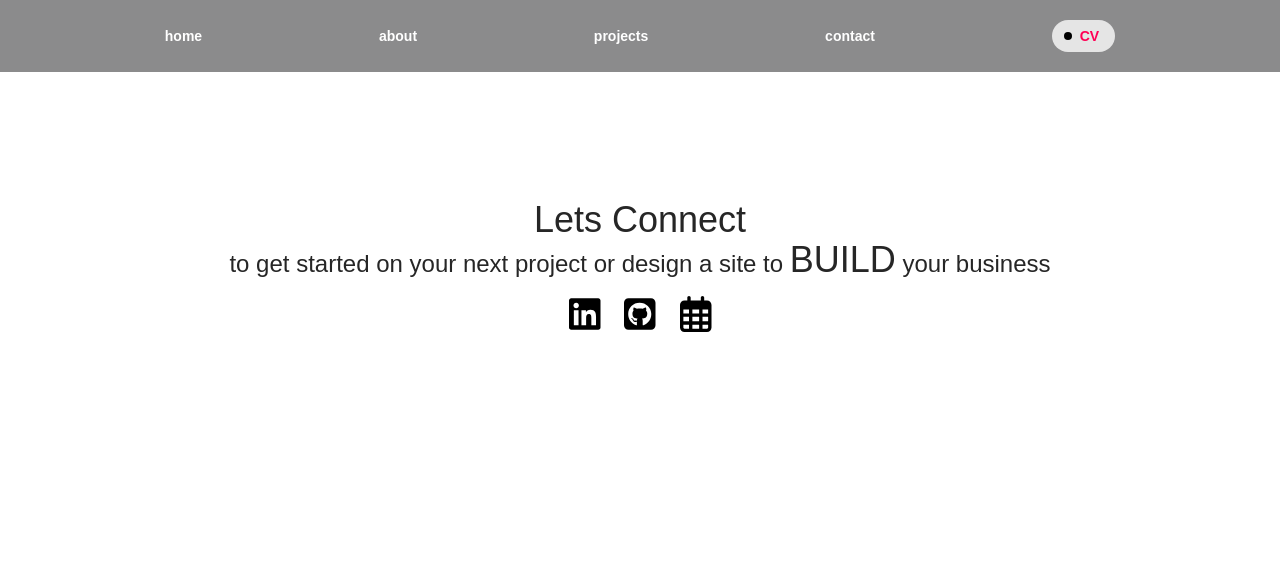
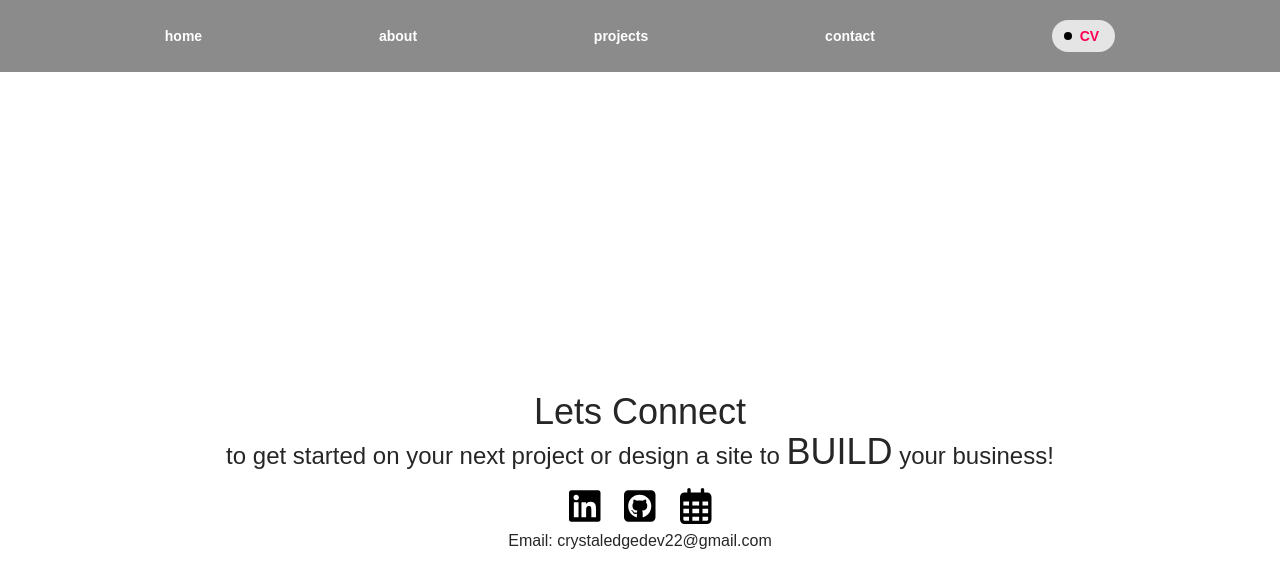
Before and after one commit to bcsurf2822/Benjamin-Corbett-Portfolio, a Next.js app: page /contact in a window 1280 px wide. Shown: the top 588 px of the page. Built offline with nearby package versions, Linux system fonts and the light colour scheme.

Commit message:
each section now properly is centered and takes up right amount of screen space

```diff
--- a/app/contact/page.js
+++ b/app/contact/page.js
@@ -8,12 +8,12 @@ export default function Contact() {
   return (
     <section
     id="contact"
-    className="text-copy overflow-hidden  flex flex-col items-center px-8  py-24 md:px-12 md:py-32  ">
+    className="text-copy overflow-hidden  flex flex-col items-center justify-center scroll-mt-[80px] h-[100vh]  md:px-12 md:py-32  ">
       <h1 className="text-4xl">Lets Connect</h1>
 
       <h1 className="text-2xl text-center">
         to get started on your next project or design a site to{" "}
-        <span className="text-4xl uppercase">build</span> your business
+        <span className="text-4xl uppercase">build</span> your business!
       </h1>
 
       <div className="flex gap-6 mt-4">
@@ -30,6 +30,7 @@ export default function Contact() {
           icon={faCalendarDays}
         />
       </div>
+      <p>Email: crystaledgedev22@gmail.com</p>
     </section>
   );
 }
```
